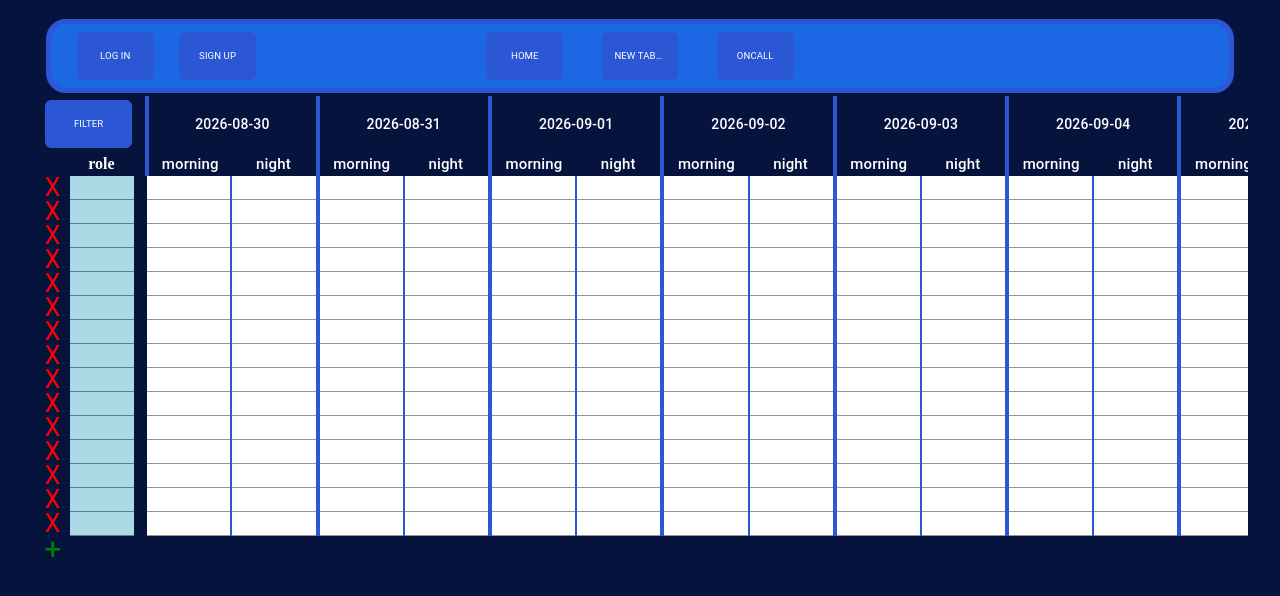
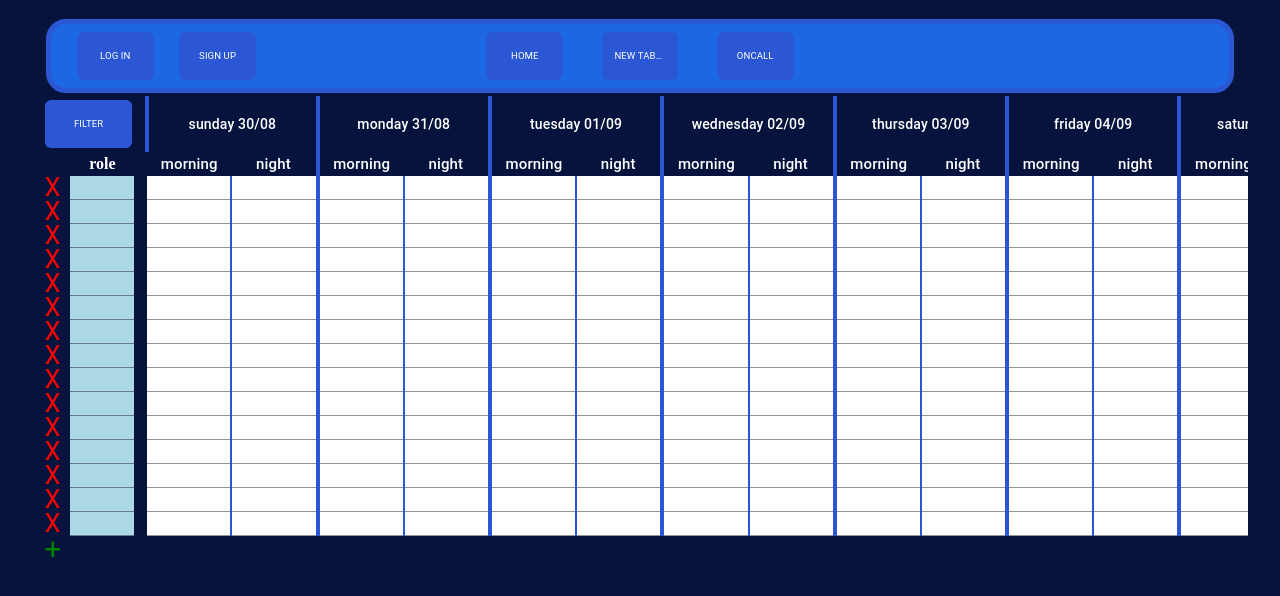
Before and after one commit to noamlupo44-hash/shavtzak, a React (Vite) app: page /table/1 in a window 1280 px wide. Shown: the top 596 px of the page. Built offline with nearby package versions, Linux system fonts and the light colour scheme.

Commit message:
changed table HeadRow

```diff
--- a/src/components/jobTable/HeadRow.tsx
+++ b/src/components/jobTable/HeadRow.tsx
@@ -17,6 +17,17 @@ interface headRow {
 
 function HeadRow({ setOpenFilter }: headRow) {
   const days = weekAhead();
+  const weekDays = [
+    "sunday",
+    "monday",
+    "tuesday",
+    "wednesday",
+    "thursday",
+    "friday",
+    "saturday",
+  ];
+
+  const newDays: Date[] | null = days.map((day) => new Date(day));
   return (
     <TableHead>
       <TableRow>
@@ -33,7 +44,7 @@ function HeadRow({ setOpenFilter }: headRow) {
             width={"stretch"}
           />
         </TableCell>
-        {days.map((day) => (
+        {days.map((day, index) => (
           <TableCell
             colSpan={2}
             key={day}
@@ -44,8 +55,8 @@ function HeadRow({ setOpenFilter }: headRow) {
               borderRight: "solid 4px #2b57d4",
             }}
           >
-            {" "}
-            {day}
+            {weekDays[newDays[index].getDay()]}
+            {" " + day.slice(8, 10) + "/" + day.slice(5, 7)}
           </TableCell>
         ))}
       </TableRow>
@@ -58,7 +69,6 @@ function HeadRow({ setOpenFilter }: headRow) {
             <TableCell
               sx={{
                 color: "white",
-                borderLeft: "solid 4px #2b57d4",
                 textAlign: "center",
                 padding: 0,
                 fontSize: "15px",
@@ -70,7 +80,7 @@ function HeadRow({ setOpenFilter }: headRow) {
             <TableCell
               sx={{
                 color: "white",
-                borderRight: "solid 2p white",
+                borderRight: "solid 4px #2b57d4",
                 textAlign: "center",
                 padding: 0,
                 fontSize: "15px",
```
